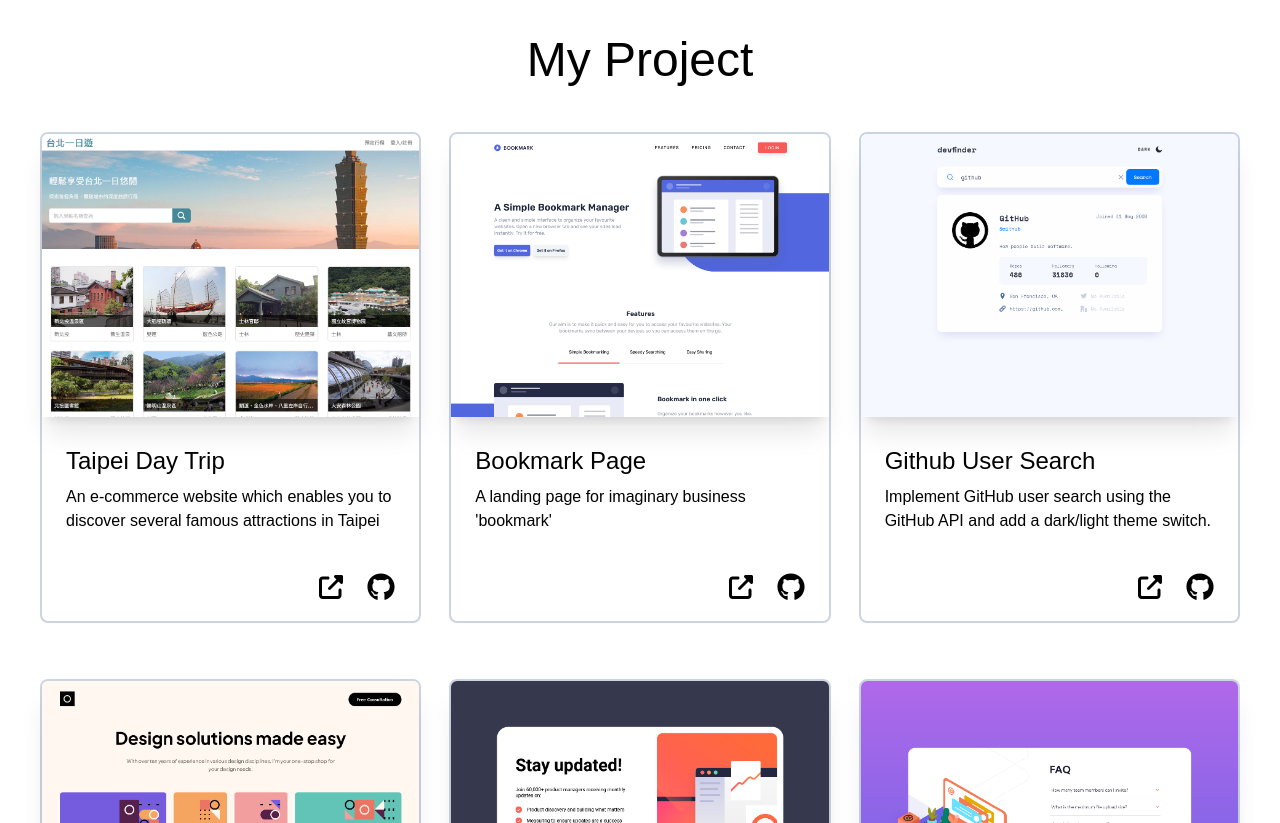
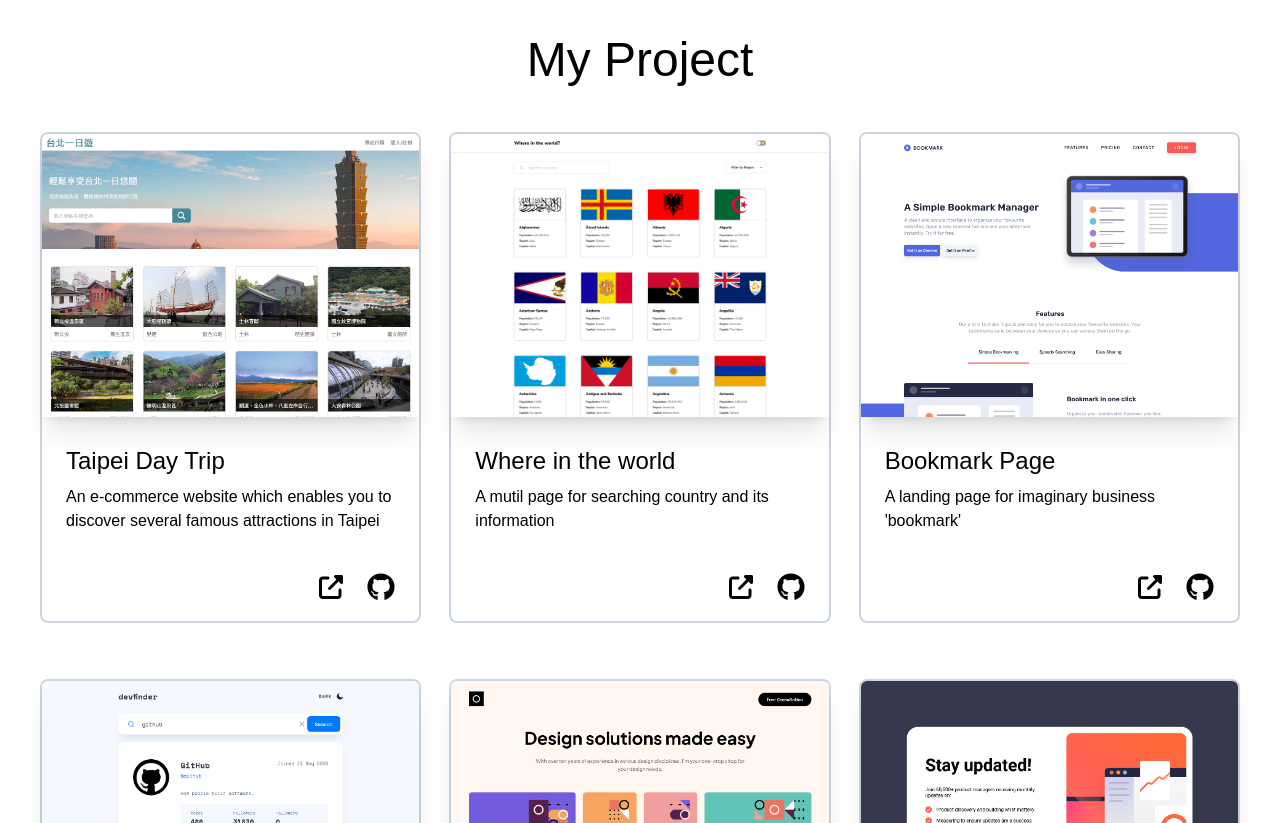
Before and after one commit to wanhsuan625/profile, a React (Create React App) app: page / in a window 1280 px wide. Shown: the part 640-1463 px from the top of the page. Built offline with nearby package versions, Linux system fonts and the light colour scheme; the HTML template or start-up script is replaced by a standard one.

Commit message:
Docs: add the countries API project

```diff
--- a/src/data/projectData.js
+++ b/src/data/projectData.js
@@ -8,7 +8,8 @@ import cover_newletterSignUp from '../images/cover-project-7-newletterSignUp.png
 import cover_singlePageDesign from '../images/cover-project-8-singlePageDesign.png';
 import cover_githubUserSearch from '../images/cover-project-9-githubUserSearch.png';
 import cover_bookmarkPage from '../images/cover-project-10-bookmarkPage.png';
-import cover_taipeiDayTrip from '../images/cover-project-11-taipeiDayTrip.png';
+import cover_countriesAPI from '../images/cover-project-11-countriesAPI.png';
+import cover_taipeiDayTrip from '../images/cover-project-12-taipeiDayTrip.png';
 
 export const projects =  [
     {
@@ -103,6 +104,15 @@ export const projects =  [
     },
     {
         "id" :  "10",
+        "title" : "Where in the world",
+        "description" : "A mutil page for searching country and its information",
+        "liveSite" : "https://rest-countries-api-with-color-theme-switcher-solution-delta.vercel.app/",
+        "codePage" : "https://github.com/wanhsuan625/REST-Countries-API-with-color-theme-switcher-solution",
+        "cover" : cover_countriesAPI,
+        "skill":[ "React.js" , "Tailwindcss" , "CSS" , "API" , "Multi page" ]
+    },
+    {
+        "id" :  "11",
         "title" : "Taipei Day Trip",
         "description" : "An e-commerce website which enables you to discover several famous attractions in Taipei ",
         "liveSite" : "http://54.199.123.84:3000/",
```
Also changed, not shown: src/images/cover-project-11-countriesAPI.png (added), src/images/cover-project-12-taipeiDayTrip.png (renamed from src/images/cover-project-11-taipeiDayTrip.png).
